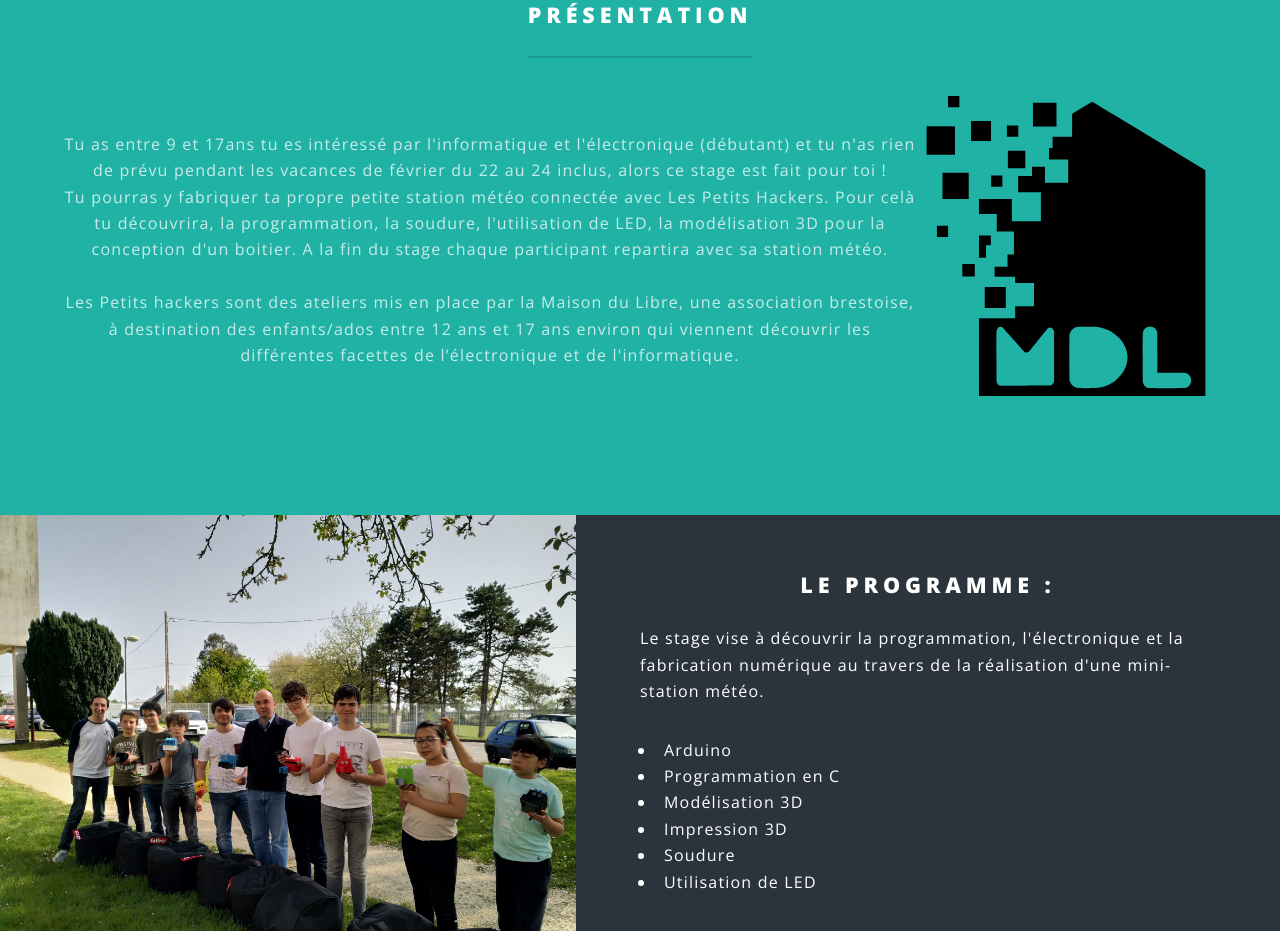
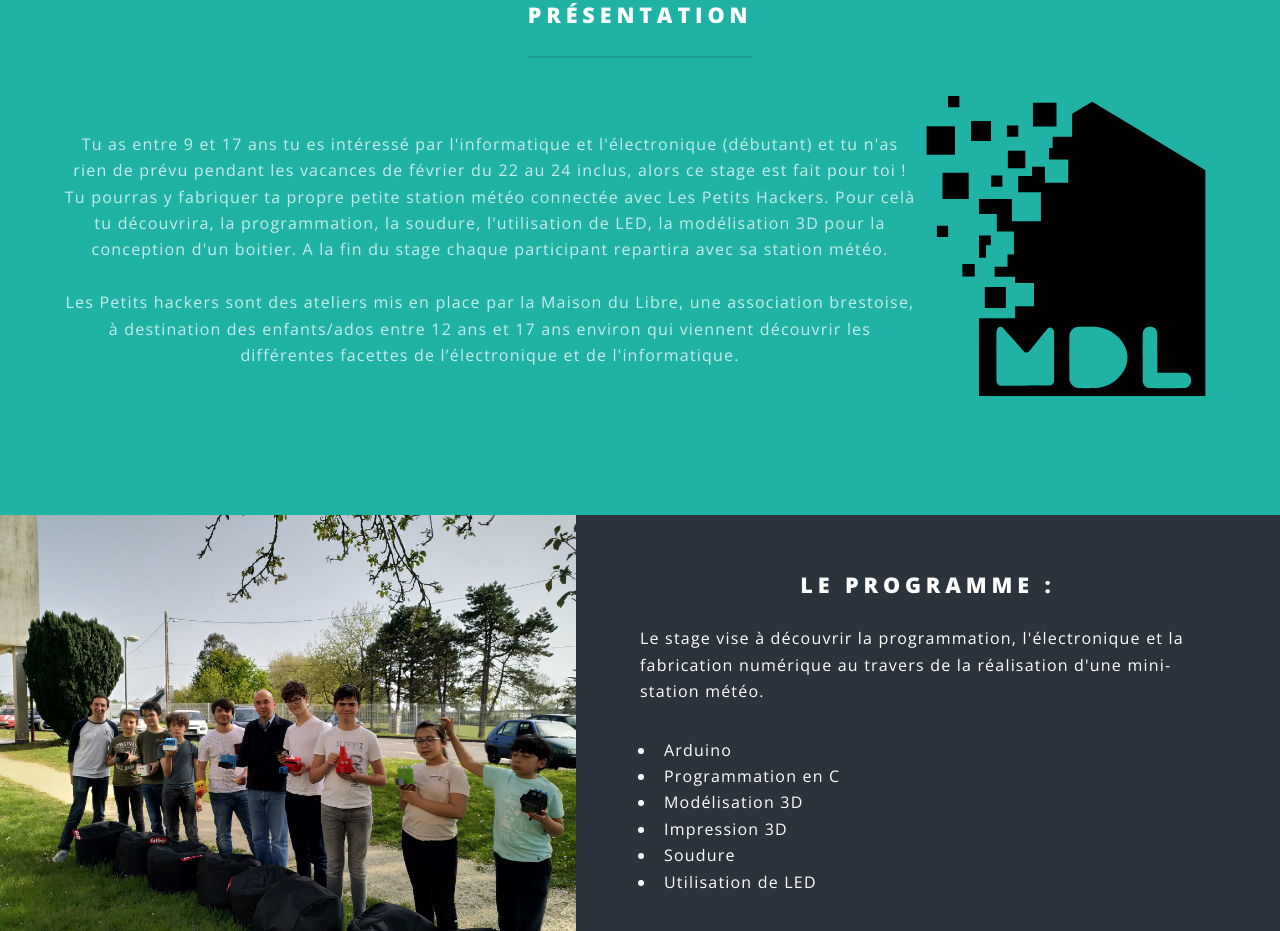
Before and after one commit to mdl29/stage.lph.bzh, a plain HTML site: page htdocs/index.html in a window 1280 px wide. Shown: the part 900-1831 px from the top of the page. Drawn offline with nearby package versions, Linux system fonts and the light colour scheme.

Commit message:
:bug: Fixing typo

```diff
--- a/htdocs/index.html
+++ b/htdocs/index.html
@@ -57,7 +57,7 @@
 							</header>
                             <div class="presentation">
 								<p>
-									Tu as entre 9 et 17ans tu es intéressé par l'informatique et l'électronique (débutant) et tu n'as rien de prévu
+									Tu as entre 9 et 17 ans tu es intéressé par l'informatique et l'électronique (débutant) et tu n'as rien de prévu
 									pendant les vacances de février du 22 au 24 inclus, alors ce stage est fait pour toi ! <br />
 									Tu pourras y fabriquer ta propre petite station météo connectée avec Les Petits Hackers.
 									Pour celà tu découvrira, la programmation, la soudure, l'utilisation de LED, la modélisation 3D pour la conception
```
